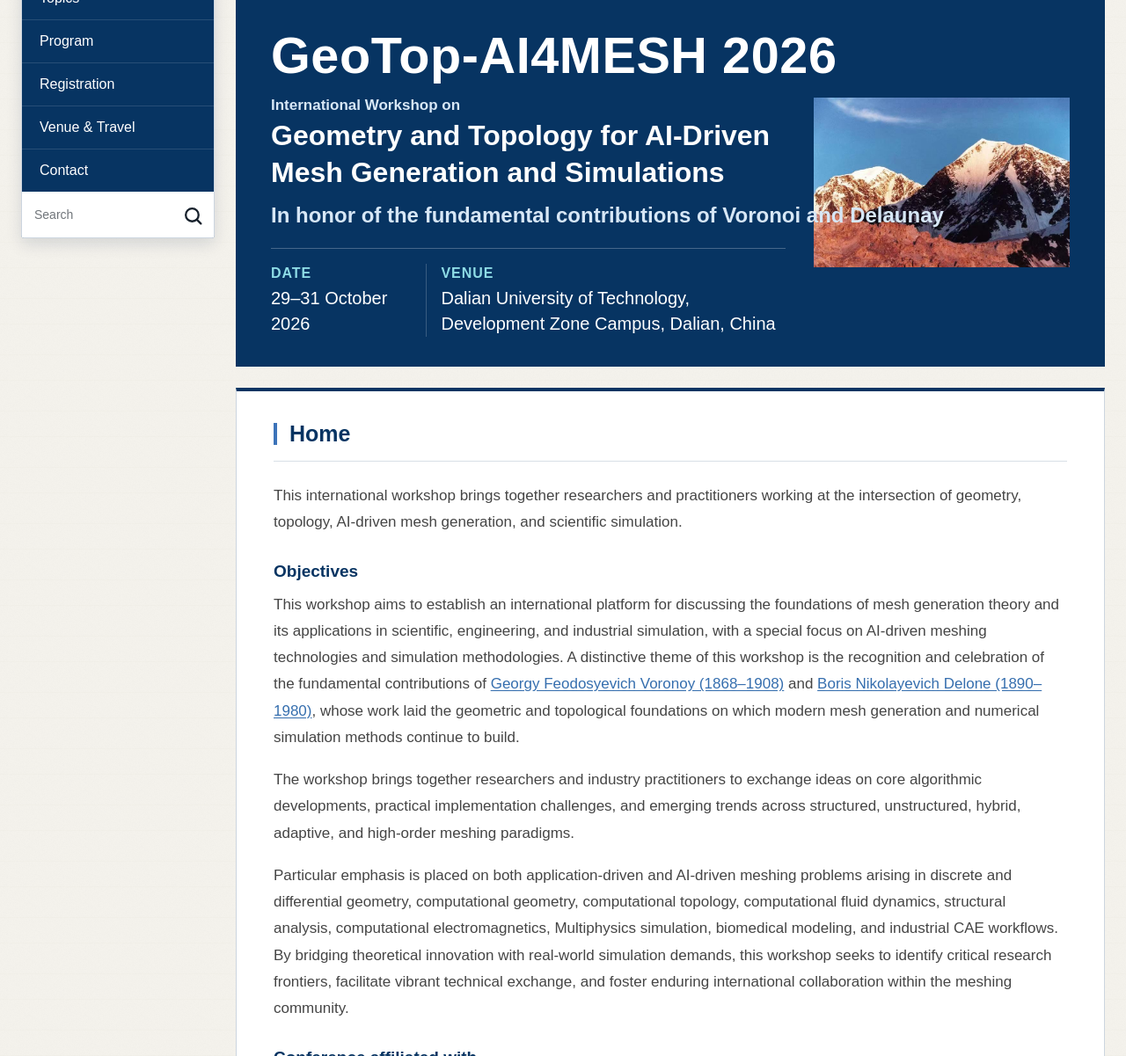
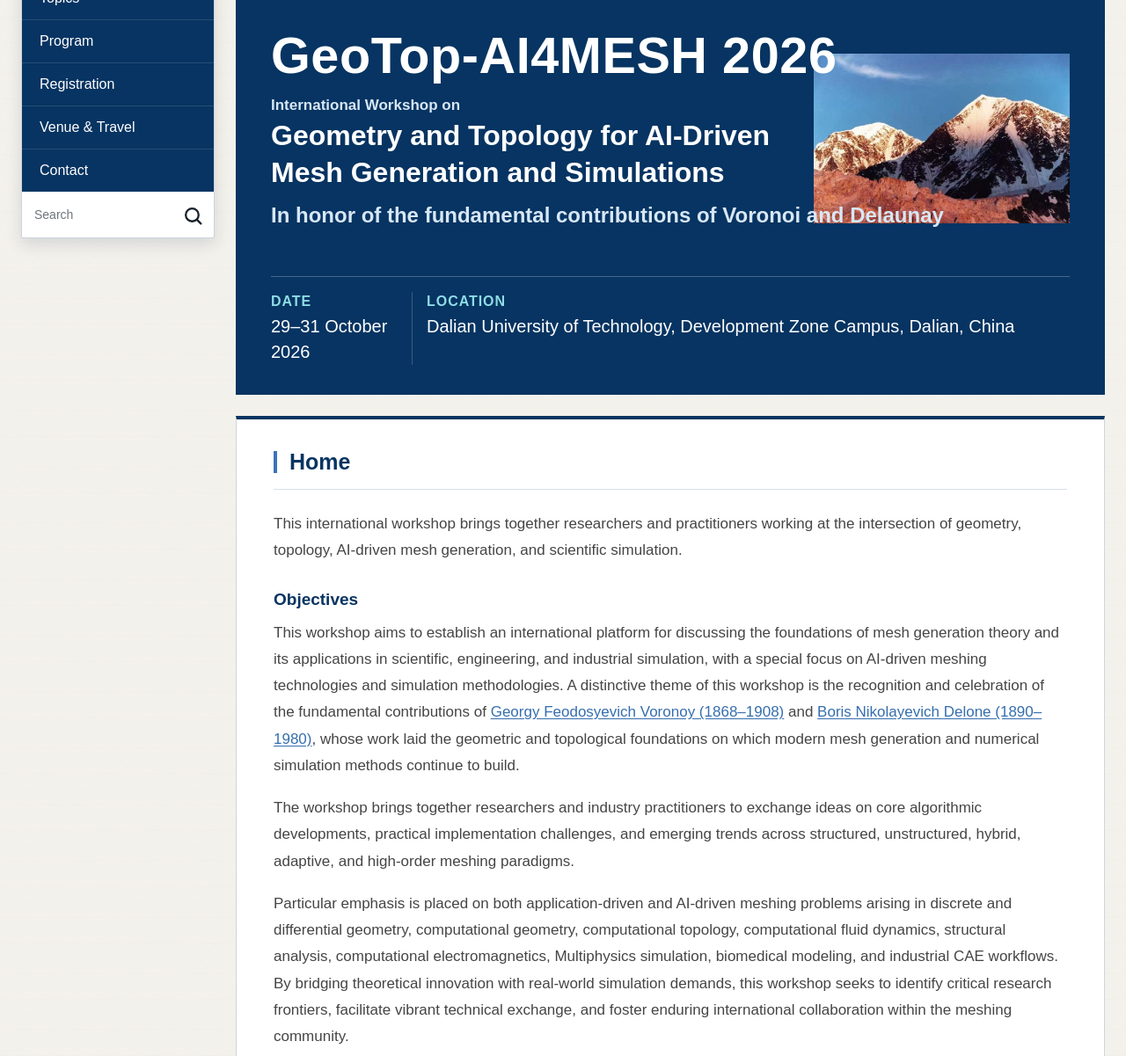
Before and after one commit to FHCCT/AI4MESH-WEB, a Jekyll site: the page built from index.html, in a window 1280 px wide and 1400 px high, scrolled down 375 px. Shown: the part 199-1400 px from the top of the window at 88% size. Built offline with Jekyll 4.4.1, drawn with Linux system fonts in a browser that asks for light colours.

Commit message:
Label merged location and fit it on one desktop line

```diff
--- a/_includes/site-visuals.html
+++ b/_includes/site-visuals.html
@@ -23,9 +23,9 @@
           <p class="hero-kicker">International Workshop on</p>
           <h1 id="workshop-title">Geometry and Topology for AI-Driven<br> Mesh Generation and Simulations</h1>
           <p class="hero-subtitle">{{ conference.subtitle }}</p>
-          <dl class="hero-facts"><div><dt>Date</dt><dd>{{ conference.date_display }}</dd></div><div><dt>Venue</dt><dd>{{ conference.venue.name | escape }}, {{ conference.city | escape }}</dd></div></dl>
         </div>
         <div class="hero-mountain" aria-label="Mountain image"><img src="{{ '/assets/images/carousel/4.jpg' | relative_url }}" alt="Snow-covered mountain" loading="lazy"></div>
+        <dl class="hero-facts"><div><dt>Date</dt><dd>{{ conference.date_display }}</dd></div><div><dt>Location</dt><dd>{{ conference.venue.name | escape }}, {{ conference.city | escape }}</dd></div></dl>
       </div>
     </div>
   </section>
--- a/assets/css/main.css
+++ b/assets/css/main.css
@@ -404,7 +404,8 @@ html:not(.js-enabled) .nav-group:focus-within > .nav-submenu {
 
 .hero-facts {
   display: grid;
-  grid-template-columns: 1.1fr 2.55fr;
+  grid-column: 1 / -1;
+  grid-template-columns: 160px minmax(0, 1fr);
   margin: 0;
   padding-top: 17px;
   border-top: 1px solid rgba(255, 255, 255, 0.25);
```
